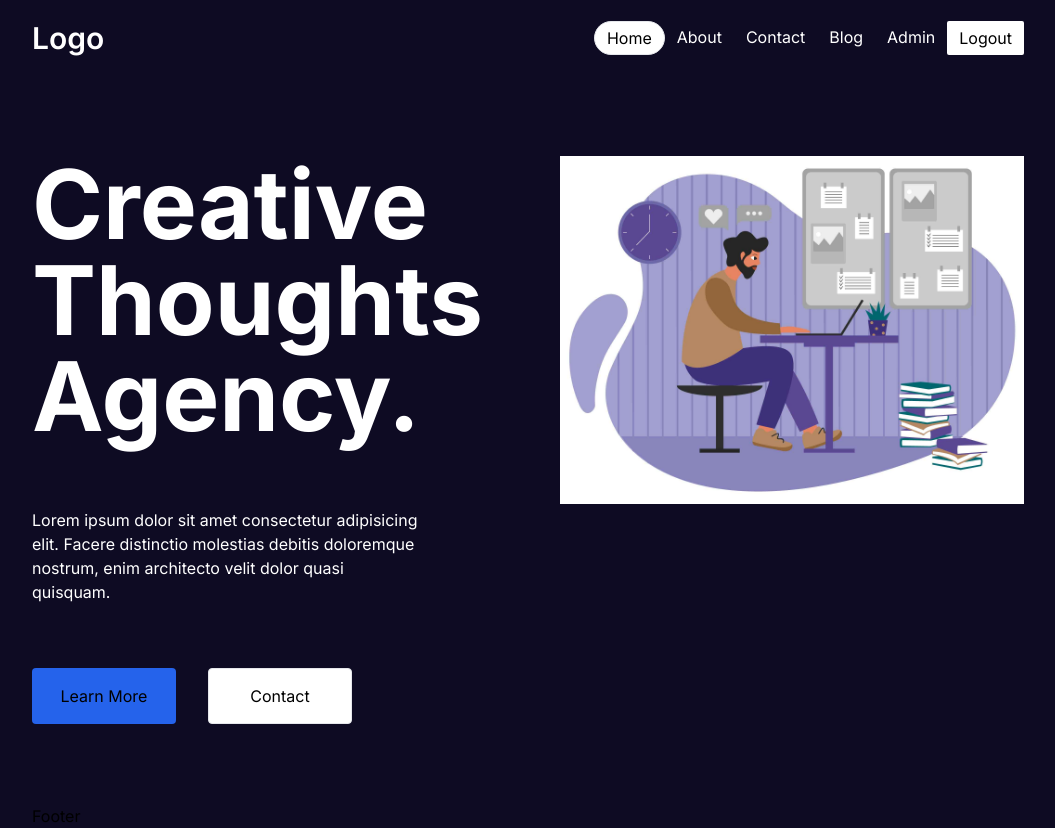
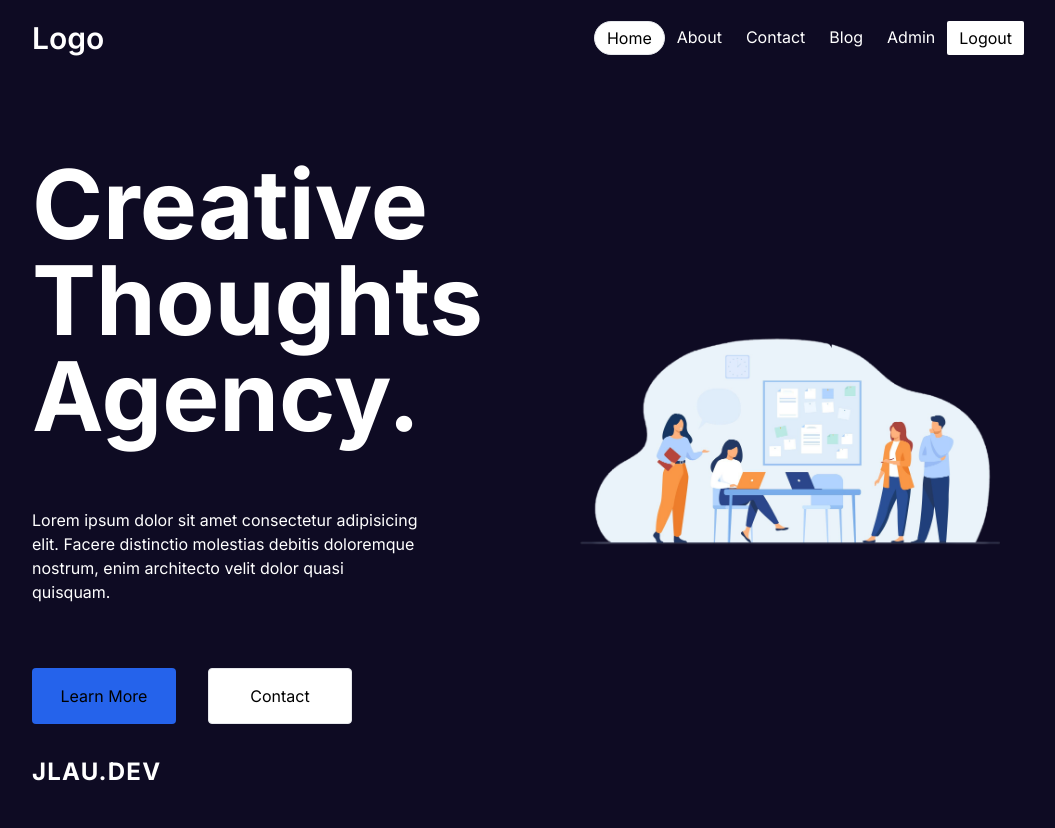
Before and after one commit to jigolaurito93/Project-5-Blog, a Next.js app: page / in a window 1280 px wide. Shown: the whole page, without its empty margins (112-1167 px from the left). After the commit the page ends 804 px from the top, so only its background shows below. Built offline with nearby package versions, Linux system fonts and the light colour scheme.

Commit message:
changed image

```diff
--- a/src/app/page.tsx
+++ b/src/app/page.tsx
@@ -1,9 +1,9 @@
 import Image from "next/image";
-import image1 from "/public/Working-Man-Illustration.jpg";
+import image2 from "/public/colleagues-working-together-project.png";
 
 export default function Home() {
   return (
-    <div className="flex gap-16 py-20">
+    <div className="flex gap-16 py-20 items-center">
       {/* Left Text */}
       <div className="w-1/2 flex flex-col gap-16">
         <h1 className="text-8xl text-white font-bold">
@@ -15,13 +15,15 @@ export default function Home() {
           dolor quasi quisquam.
         </p>
         <div className="flex gap-8">
-          <button className="w-36 h-14 border rounded border-transparent bg-blue-600">Learn More</button>
+          <button className="w-36 h-14 border rounded border-transparent bg-blue-600">
+            Learn More
+          </button>
           <button className="w-36 h-14 border rounded bg-white">Contact</button>
         </div>
       </div>
       {/* Left Text */}
       <div className="w-1/2">
-        <Image src={image1} alt="Office" />
+        <Image src={image2} alt="Office" />
       </div>
     </div>
   );
--- a/src/components/Footer.tsx
+++ b/src/components/Footer.tsx
@@ -1,5 +1,11 @@
 const Footer = () => {
-  return <div>Footer</div>;
+  return (
+    <div className="absolute bottom-0">
+      <h1 className="text-white text-2xl font-bold py-3 tracking-wider">
+        JLAU.DEV
+      </h1>
+    </div>
+  );
 };
 
 export default Footer;
```
Also changed, not shown: public/colleagues-working-together-project.png (added).
